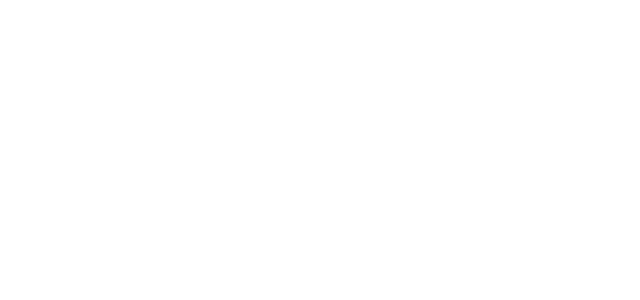
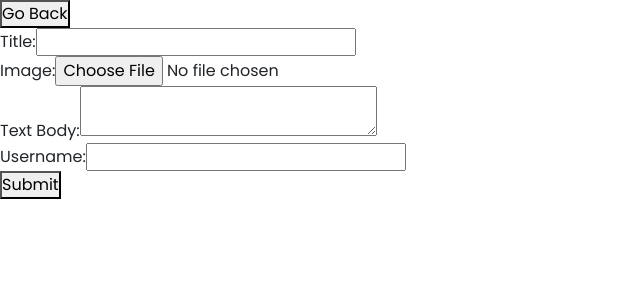
Before and after one commit to QuivyGM/24-OS_Project2, a React (Create React App) app in the folder Plantopia/: page /Upload in a window 1280 px wide. Before the commit this address had no page. Shown: the top 300 px of the page, without its empty margins (0-640 px from the left). Built offline with nearby package versions, Linux system fonts and the light colour scheme.

Commit message:
upload initial test

```diff
--- a/Plantopia/src/App.js
+++ b/Plantopia/src/App.js
@@ -8,6 +8,7 @@
 import Aboutus from './components/Aboutus';
 import Community from './components/Community';
 import ShopCat from './components/ShopCat';
+import Upload from './components/Upload';
 import Shop from './components/Shop';
 import Post from './components/Post';
 
@@ -22,6 +23,7 @@
         <Route path="/Aboutus" element={<Aboutus />} />
         <Route path="/Community" element={<Community />} />
         <Route path="/ShopCat" element={<ShopCat />} />
+        <Route path="/Upload" element={<Upload />} />
         <Route path="/post/:id" element={<Post />} />
       </Routes>
     </Router>
--- a/Plantopia/src/components/Community.js
+++ b/Plantopia/src/components/Community.js
@@ -69,6 +69,10 @@
     navigate('/aboutus');
   };
 
+  const handleUploadClick = () => {
+    navigate('/upload');
+  };
+
   // Function to show the search input when the search button is clicked
   const handleSearchClick = () => {
     setShowInput(true);
@@ -134,7 +138,9 @@
         </h1>
         {/* Ask Question Button */}
         <div className="ask-question-container">
-          <button className="btn btn-success ask-question-button">Ask Question</button>
+        <button onClick={handleUploadClick} className="btn btn-outline-secondary">
+              Posts
+            </button>
         </div>
 
         {/* Forum Header */}
--- /dev/null
+++ b/Plantopia/src/components/Upload.js
@@ -0,0 +1,51 @@
+import React, { useState } from 'react';
+import { useParams, useNavigate } from 'react-router-dom';
+
+const Upload = () => {
+    const navigate = useNavigate();
+    const [title, setTitle] = useState('');
+    const [image, setImage] = useState(null);
+    const [body, setBody] = useState('');
+    const [username, setUsername] = useState('');
+
+    const handleSubmit = (e) => {
+        e.preventDefault();
+        const uploadTime = new Date().toISOString();
+        const formData = {
+            title,
+            image,
+            body,
+            username,
+            uploadTime
+        };
+        console.log(formData);
+        // Here you can add the code to save the formData to your backend or state management
+    };
+
+    return (
+        <div>
+            <button onClick={() => navigate(-1)}>Go Back</button>
+            <form onSubmit={handleSubmit}>
+                <div>
+                    <label>Title:</label>
+                    <input type="text" value={title} onChange={(e) => setTitle(e.target.value)} required />
+                </div>
+                <div>
+                    <label>Image:</label>
+                    <input type="file" onChange={(e) => setImage(e.target.files[0])} required />
+                </div>
+                <div>
+                    <label>Text Body:</label>
+                    <textarea value={body} onChange={(e) => setBody(e.target.value)} required></textarea>
+                </div>
+                <div>
+                    <label>Username:</label>
+                    <input type="text" value={username} onChange={(e) => setUsername(e.target.value)} required />
+                </div>
+                <button type="submit">Submit</button>
+            </form>
+        </div>
+    );
+};
+
+export default Upload;
```
